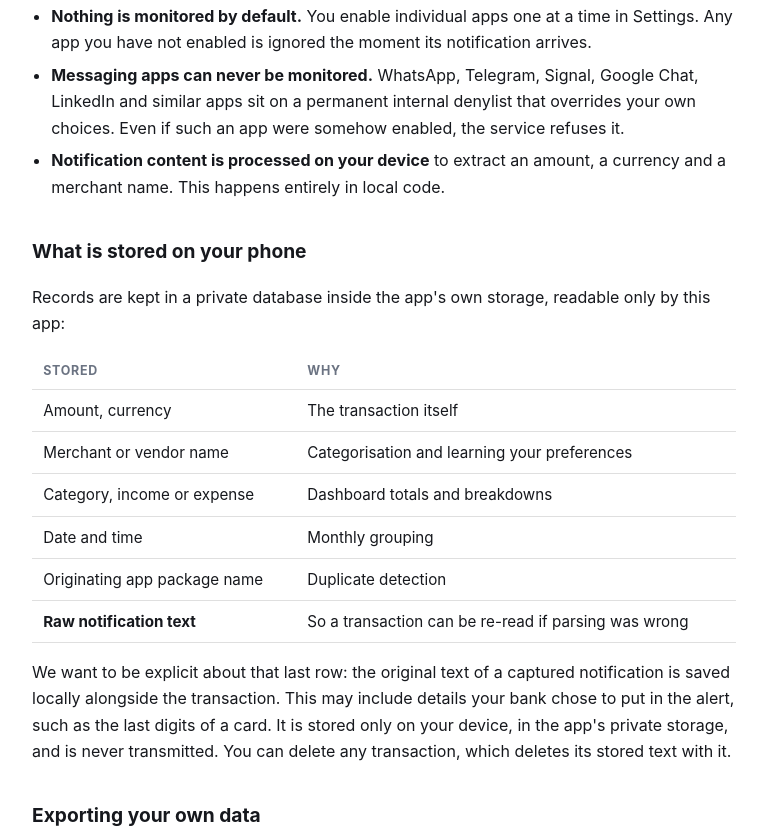
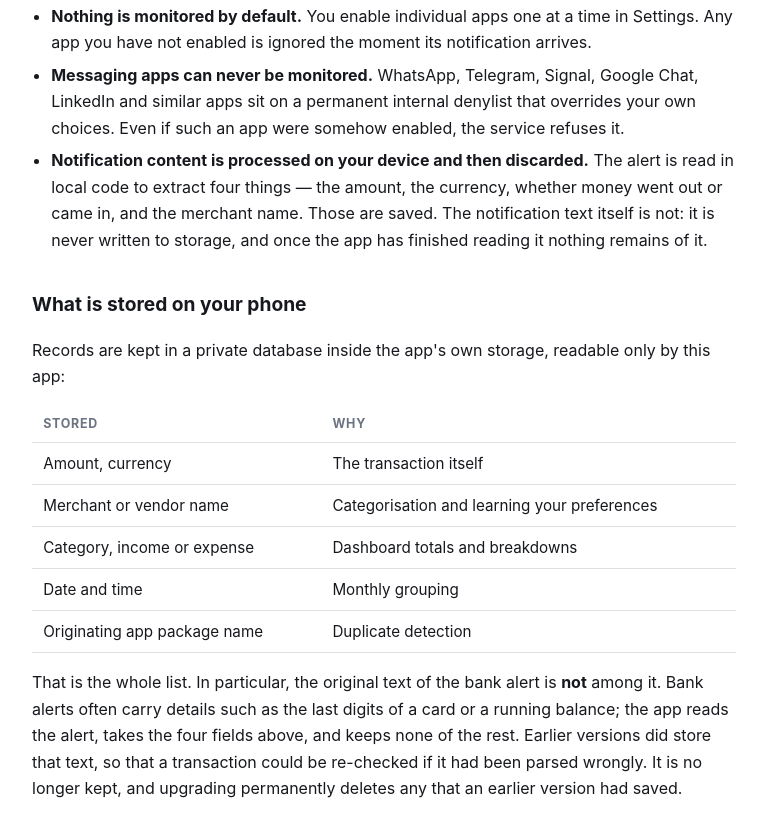
Before and after one commit to taimoordevwork/expitracker-privacy, a plain HTML site: page index.html in a window 1280 px wide. Shown: the part 701-1529 px from the top of the page, without its empty margins (256-1023 px from the left). Drawn offline with Linux system fonts and the light colour scheme.

Commit message:
Stop storing raw notification text
The app no longer persists the bank alert it parsed a transaction from, so
the policy no longer discloses it. Effective date bumped accordingly.

```diff
--- a/index.html
+++ b/index.html
@@ -29,7 +29,7 @@
 <body>
 
 <h1>Privacy Policy</h1>
-<p class="meta">ExpiTracker (<code>com.expitracker.app</code>) &middot; Effective 28 August 2026</p>
+<p class="meta">ExpiTracker (<code>com.expitracker.app</code>) &middot; Effective 3 September 2026</p>
 
 <p class="lede">ExpiTracker collects nothing, transmits nothing, and has no servers. The app does not request internet access, so it is technically incapable of sending your data anywhere. Everything stays on your phone.</p>
 
@@ -43,7 +43,7 @@
 <ul>
   <li><strong>Nothing is monitored by default.</strong> You enable individual apps one at a time in Settings. Any app you have not enabled is ignored the moment its notification arrives.</li>
   <li><strong>Messaging apps can never be monitored.</strong> WhatsApp, Telegram, Signal, Google Chat, LinkedIn and similar apps sit on a permanent internal denylist that overrides your own choices. Even if such an app were somehow enabled, the service refuses it.</li>
-  <li><strong>Notification content is processed on your device</strong> to extract an amount, a currency and a merchant name. This happens entirely in local code.</li>
+  <li><strong>Notification content is processed on your device and then discarded.</strong> The alert is read in local code to extract four things — the amount, the currency, whether money went out or came in, and the merchant name. Those are saved. The notification text itself is not: it is never written to storage, and once the app has finished reading it nothing remains of it.</li>
 </ul>
 
 <h2>What is stored on your phone</h2>
@@ -56,10 +56,9 @@
     <tr><td>Category, income or expense</td><td>Dashboard totals and breakdowns</td></tr>
     <tr><td>Date and time</td><td>Monthly grouping</td></tr>
     <tr><td>Originating app package name</td><td>Duplicate detection</td></tr>
-    <tr><td><strong>Raw notification text</strong></td><td>So a transaction can be re-read if parsing was wrong</td></tr>
   </tbody>
 </table>
-<p>We want to be explicit about that last row: the original text of a captured notification is saved locally alongside the transaction. This may include details your bank chose to put in the alert, such as the last digits of a card. It is stored only on your device, in the app's private storage, and is never transmitted. You can delete any transaction, which deletes its stored text with it.</p>
+<p>That is the whole list. In particular, the original text of the bank alert is <strong>not</strong> among it. Bank alerts often carry details such as the last digits of a card or a running balance; the app reads the alert, takes the four fields above, and keeps none of the rest. Earlier versions did store that text, so that a transaction could be re-checked if it had been parsed wrongly. It is no longer kept, and upgrading permanently deletes any that an earlier version had saved.</p>
 
 <h2>Exporting your own data</h2>
 <p>Settings offers a CSV export. On Android 10 and newer the file is written to your device's Downloads folder; on Android 8 and 9 it is written to the app's own external files folder. The export happens only when you ask for it. Once a file is in your Downloads folder, it is an ordinary file under your control — if you then share it, that is your decision and this policy no longer governs it.</p>
```
